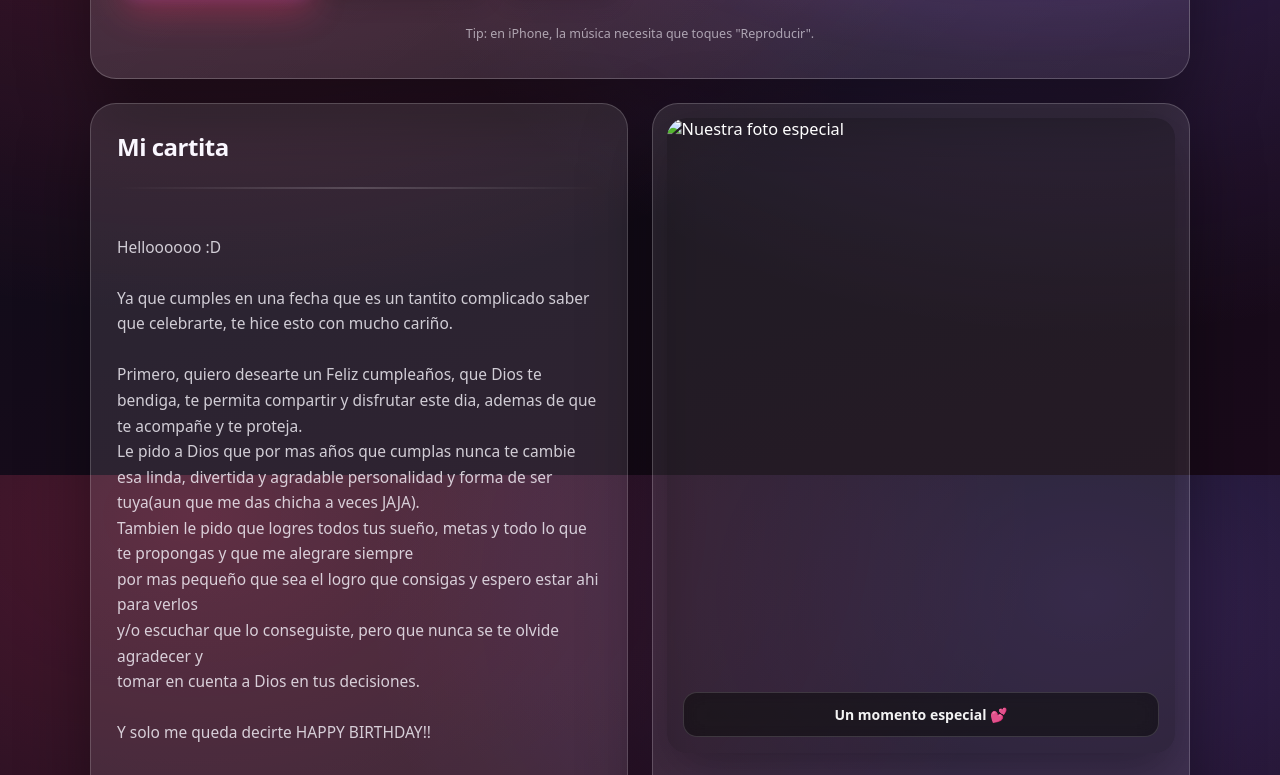
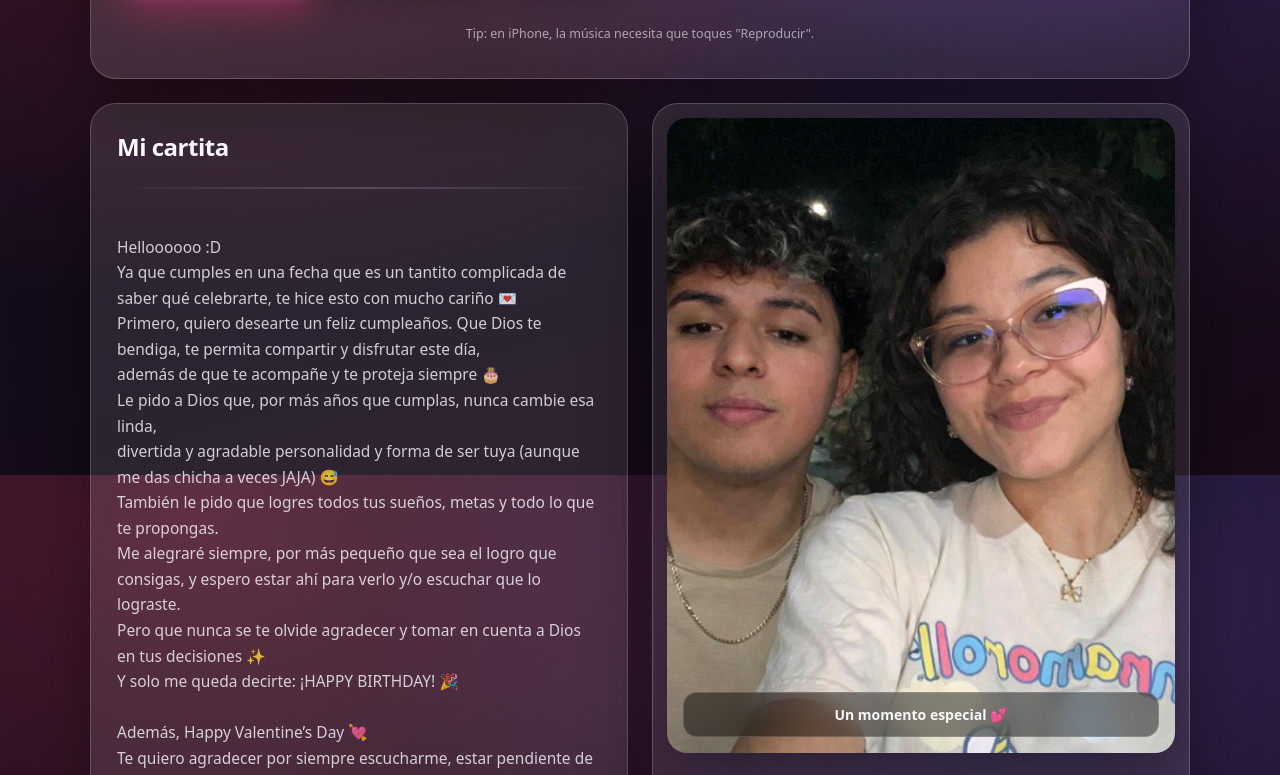
Before and after one commit to JoshuaDE506/detalle-san-valentin, a plain HTML site: page index.html in a window 1280 px wide. Shown: the part 325-1100 px from the top of the page. Drawn offline with Linux system fonts and the light colour scheme.

```diff
--- a/index.html
+++ b/index.html
@@ -351,32 +351,28 @@
             <h2>Mi cartita</h2>
             <div class="divider"></div>
             <p id="letterText">
-Helloooooo :D
+            Helloooooo :D
+              Ya que cumples en una fecha que es un tantito complicada de saber qué celebrarte, te hice esto con mucho cariño 💌
+              Primero, quiero desearte un feliz cumpleaños. Que Dios te bendiga, te permita compartir y disfrutar este día,
+              además de que te acompañe y te proteja siempre 🎂
+              Le pido a Dios que, por más años que cumplas, nunca cambie esa linda,
+              divertida y agradable personalidad y forma de ser tuya (aunque me das chicha a veces JAJA) 😅
+              También le pido que logres todos tus sueños, metas y todo lo que te propongas.
+              Me alegraré siempre, por más pequeño que sea el logro que consigas, y espero estar ahí para verlo y/o escuchar que lo lograste.
+              Pero que nunca se te olvide agradecer y tomar en cuenta a Dios en tus decisiones ✨
+              Y solo me queda decirte: ¡HAPPY BIRTHDAY! 🎉
 
-Ya que cumples en una fecha que es un tantito complicado saber que celebrarte, te hice esto con mucho cariño.
+              Además, Happy Valentine’s Day 💘
+              Te quiero agradecer por siempre escucharme, estar pendiente de mí y que sepas que has sido de gran apoyo para mí 🤍
+              Le doy muchas gracias a Dios por haberme dado la dicha de ponerte en mi vida, porque a veces me has hecho saber o recordar
+              cosas que realmente debía escuchar, y hacerme percatar de aspectos de mí que debo cambiar 🙏
+              Te pido disculpas porque a veces tengo una reacción o un carácter complicado y he dicho cosas que te han lastimado,
+              pero te agradezco porque aun así me aguantas y me has perdonado 💛
+              Que sepas que poquito a poco he ido trabajando en eso 🌱
+              Y que sepas que puedes contar conmigo para todo lo que necesites y quieras 🤝
+              Te quiero mucho y que tengas un muy bonito día 💖
 
-Primero, quiero desearte un Feliz cumpleaños, que Dios te bendiga, te permita compartir y disfrutar este dia, ademas de que te acompañe y te proteja.
-Le pido a Dios que por mas años que cumplas nunca te cambie esa linda, divertida y agradable personalidad y forma de ser tuya(aun que me das chicha a veces JAJA).
-Tambien le pido que logres todos tus sueño, metas y todo lo que te propongas y que me alegrare siempre
-por mas pequeño que sea el logro que consigas y espero estar ahi para verlos
-y/o escuchar que lo conseguiste, pero que nunca se te olvide agradecer y
-tomar en cuenta a Dios en tus decisiones.
 
-Y solo me queda decirte HAPPY BIRTHDAY!!
-
-Ademas, Happy Valentine´s day
-
-Te quiero agradecir por siempre escucharme, estar pendiente de mi y que sepas que haz sido de gran apoyo para mi.
-
-Le doy muchas gracias a Dios por haberme dado la dicha de ponerte en mi vida, por que a veces me
-has hecho saber o recordar o saber cosas que realmente debia escuchar, y de hacerme percatar
-de cosas de mi que debo cambiar.
-Te pido disculpas por que a veces tengo una reaccion o un caracter complicado y he dicho cosas
-que te han lastimado, pero te agradezco porque aun asi me aguantas y me has perdonado.
-Y que sepas que poquito a poco he ido trabajando en eso.
-Y que sepas que puedes contar conmigo para todo lo que necesites y quieras
-
-Te quiero mucho y que tengas un muy bonito dia
             </p>
             <button class="btn-primary" id="openModalFromLetter">💖 Tengo una pregunta…</button>
           </div>
@@ -385,7 +381,7 @@
         <!-- Foto única -->
         <article class="card" style="padding:14px;">
           <div class="photo-frame">
-            <img src="imagen1.png" alt="Nuestra foto especial">
+            <img src="foto1.jpg" alt="Una fotito(legalmente es la menos peor JAJAJA)">
             <div class="photo-caption">Un momento especial 💕</div>
           </div>
         </article>
```
